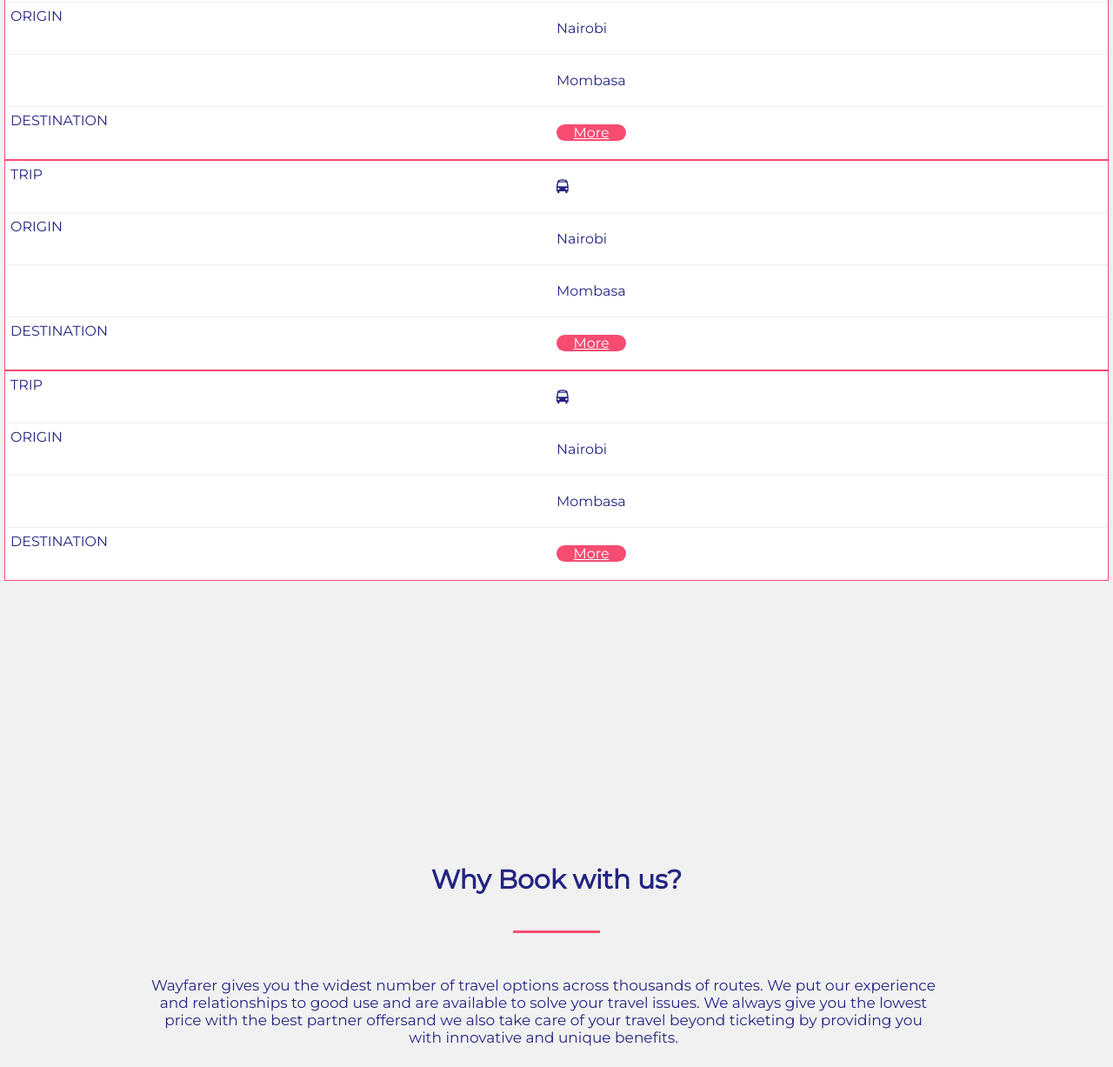
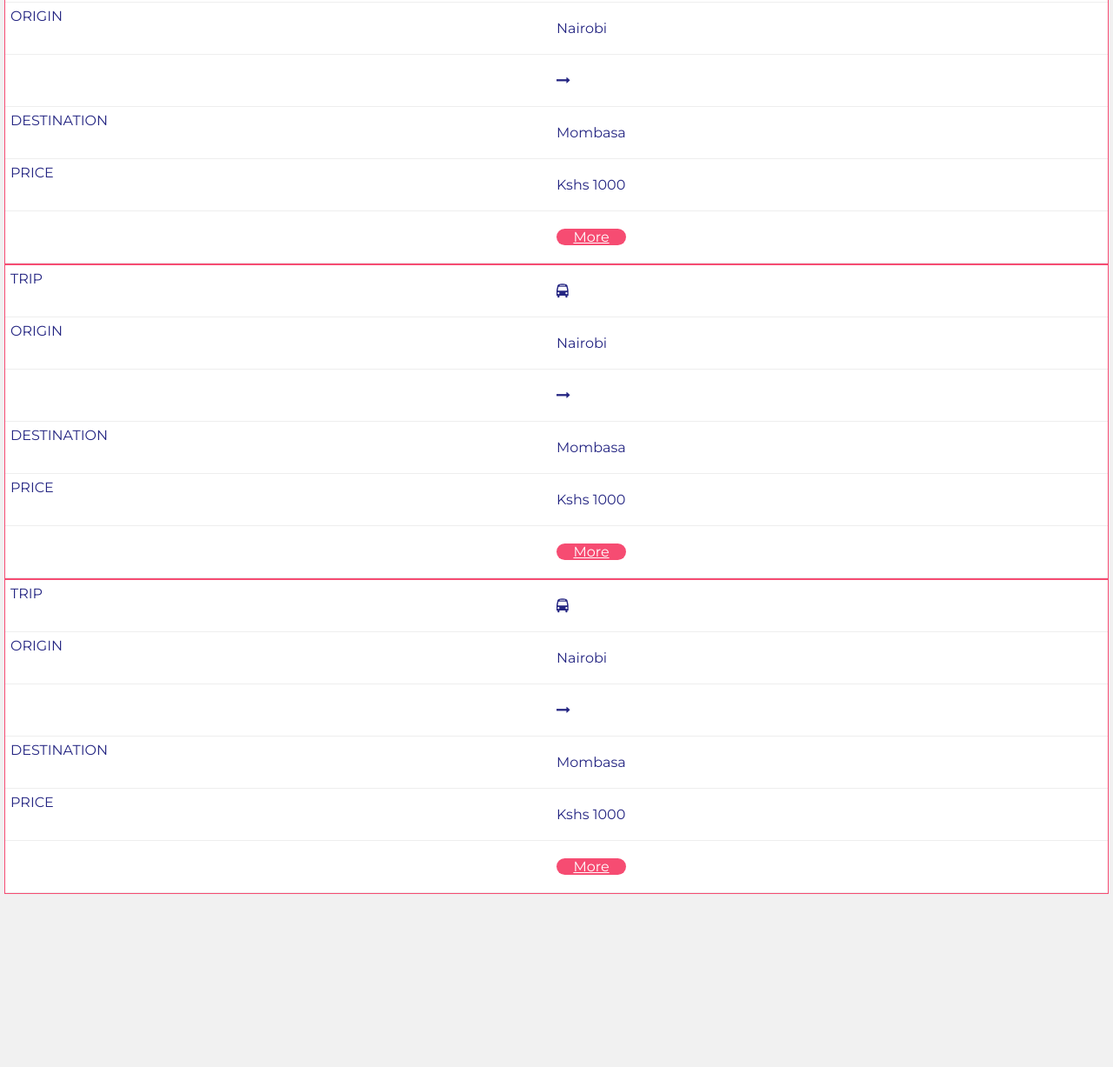
Before and after one commit to nziokaivy/Wayfarer_project, a plain HTML site: page UI/html/index.html in a window 1280 px wide. Shown: the part 2601-3828 px from the top of the page at 87% size. Drawn offline with Linux system fonts and the light colour scheme.

Commit message:
[Finishes #167626425]: Add more details in the trip section in the landing page

```diff
--- a/UI/html/index.html
+++ b/UI/html/index.html
@@ -120,19 +120,25 @@
                 <tr>
                     <td><i class="fa fa-bus"></i></td>
                     <td>Nairobi</td>
+                    <td><i class="fa fa-long-arrow-right"></i></td>
                     <td>Mombasa</td>
+                    <td>Kshs 1000</td>
                     <td><a href="specifictrip.html" class="more-button">More</a></td>
                 </tr>
                 <tr>
                     <td><i class="fa fa-bus"></i></td>
                     <td>Nairobi</td>
+                    <td><i class="fa fa-long-arrow-right"></i></td>
                     <td>Mombasa</td>
+                    <td>Kshs 1000</td>
                     <td><a href="specifictrip.html" class="more-button">More</a></td>
                 </tr>
                 <tr>
                     <td><i class="fa fa-bus"></i></td>
                     <td>Nairobi</td>
+                    <td><i class="fa fa-long-arrow-right"></i></td>
                     <td>Mombasa</td>
+                    <td>Kshs 1000</td>
                     <td><a href="specifictrip.html" class="more-button">More</a></td>
                 </tr>
             </tbody>
```
